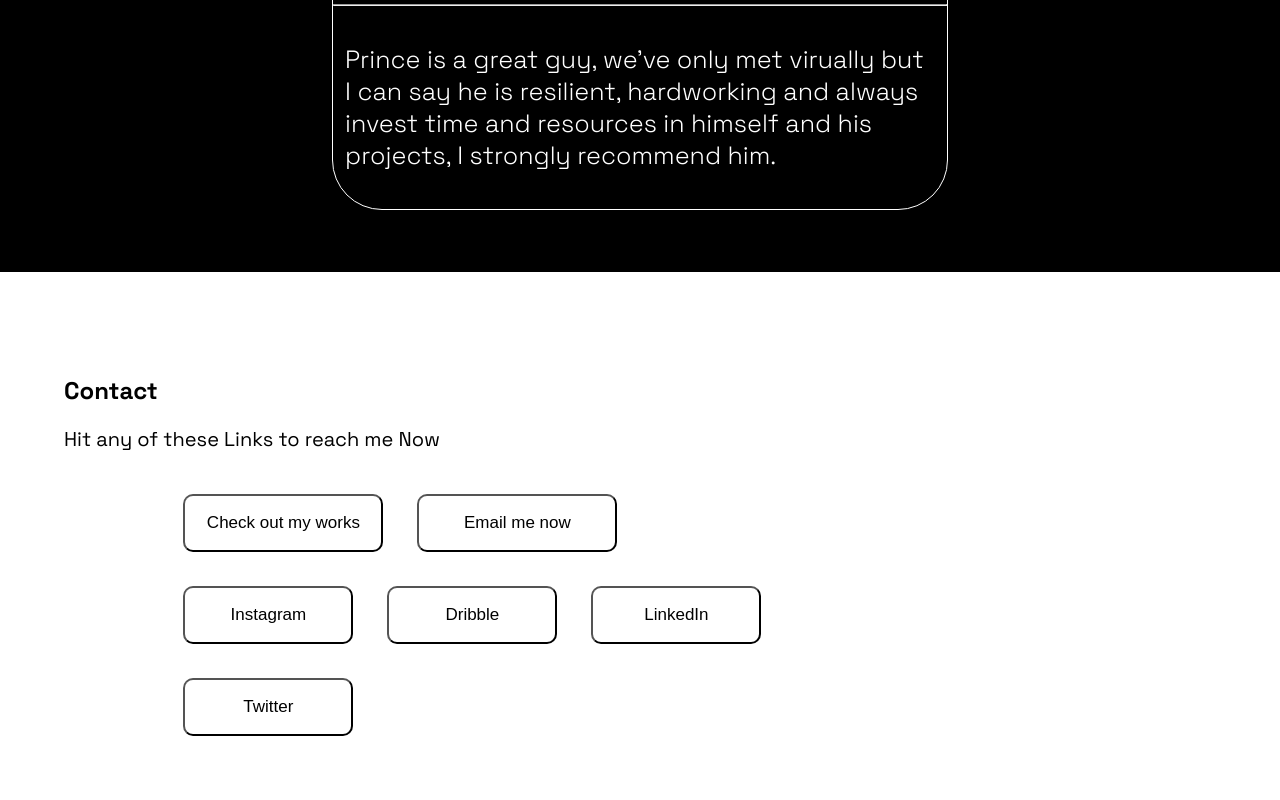
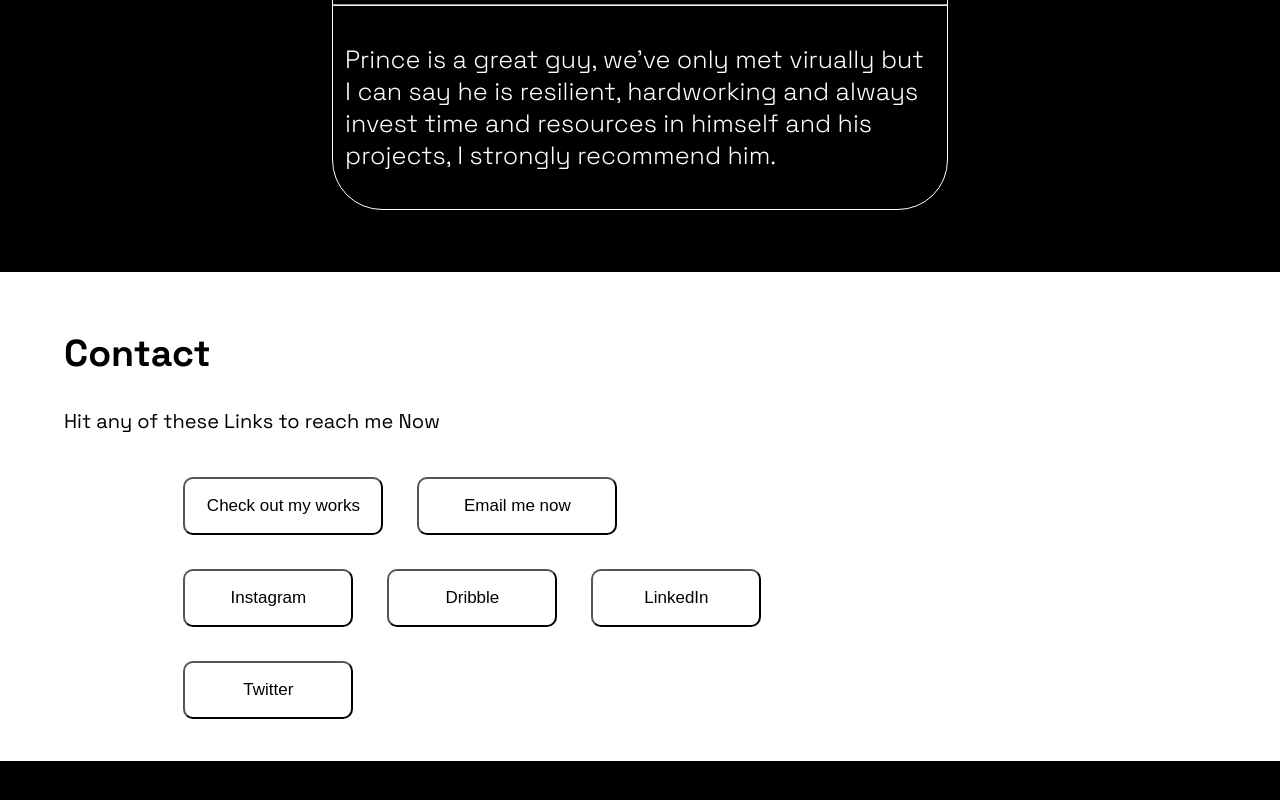
Before and after one commit to consolexyz/clickrr, a React (Create React App) app: page / in a window 1280 px wide. Shown: the part 2857-3657 px from the top of the page. After the commit the page ends 3618 px from the top, so only its background shows below. Built offline with nearby package versions, Linux system fonts and the light colour scheme.

Commit message:
added better font size to contact section and fixed padding

```diff
--- a/src/components/contact/contact.css
+++ b/src/components/contact/contact.css
@@ -1,9 +1,10 @@
 .contact-container{
     background-color: white;
-    padding: 6% 0;
+    padding: 2% 0;
 }
 .contact-heading{
     margin: 2% 5%;
+    font-size: 25px;
 }
 .first-btn-section{
     display: flex;
```
